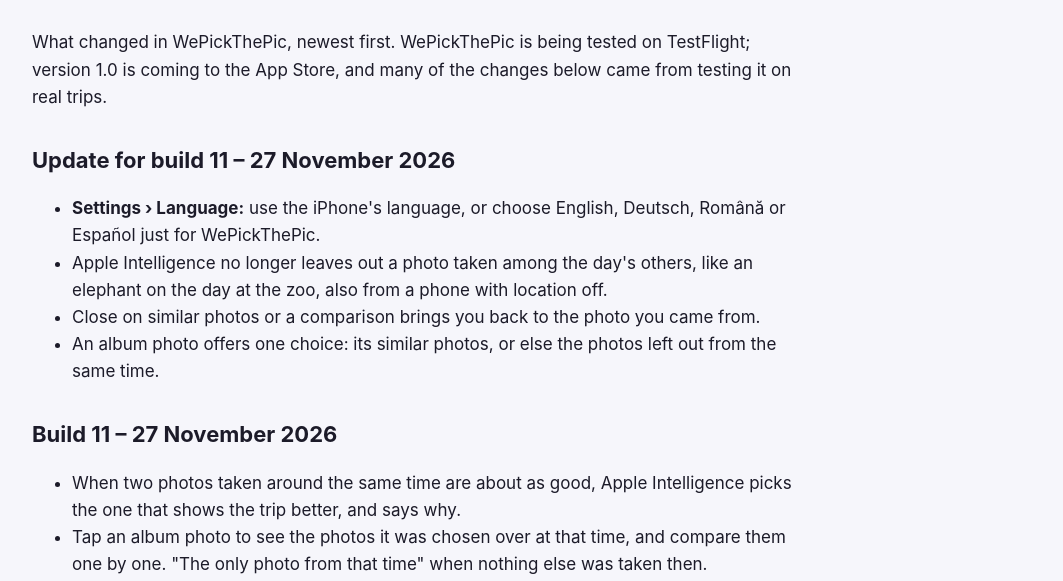
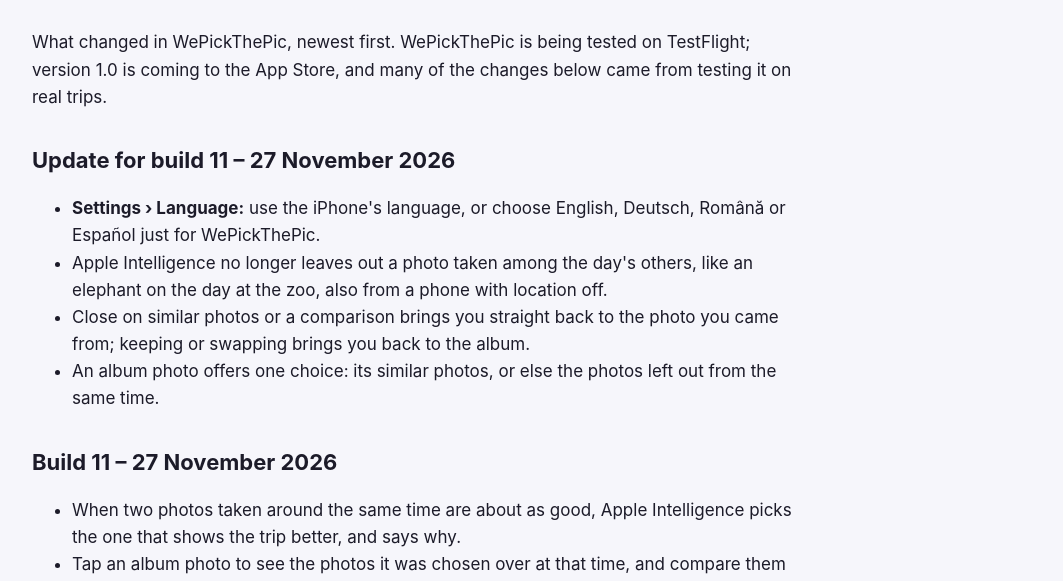
Before and after one commit to ssmartin/wepickthepic-website, a plain HTML site: page changes/index.html in a window 1280 px wide. Shown: the part 216-797 px from the top of the page, without its empty margins (108-1171 px from the left). Drawn offline with Linux system fonts and the light colour scheme.

Commit message:
What's new: Close comes straight back to the photo
Co-Authored-By: Claude Opus 5.5 <noreply@anthropic.com>

```diff
--- a/changes/index.html
+++ b/changes/index.html
@@ -44,7 +44,7 @@
         <ul>
           <li><strong>Settings › Language:</strong> use the iPhone's language, or choose English, Deutsch, Română or Español just for WePickThePic.</li>
           <li>Apple Intelligence no longer leaves out a photo taken among the day's others, like an elephant on the day at the zoo, also from a phone with location off.</li>
-          <li>Close on similar photos or a comparison brings you back to the photo you came from.</li>
+          <li>Close on similar photos or a comparison brings you straight back to the photo you came from; keeping or swapping brings you back to the album.</li>
           <li>An album photo offers one choice: its similar photos, or else the photos left out from the same time.</li>
         </ul>
         <h2>Build 11 – 27 November 2026</h2>
```
